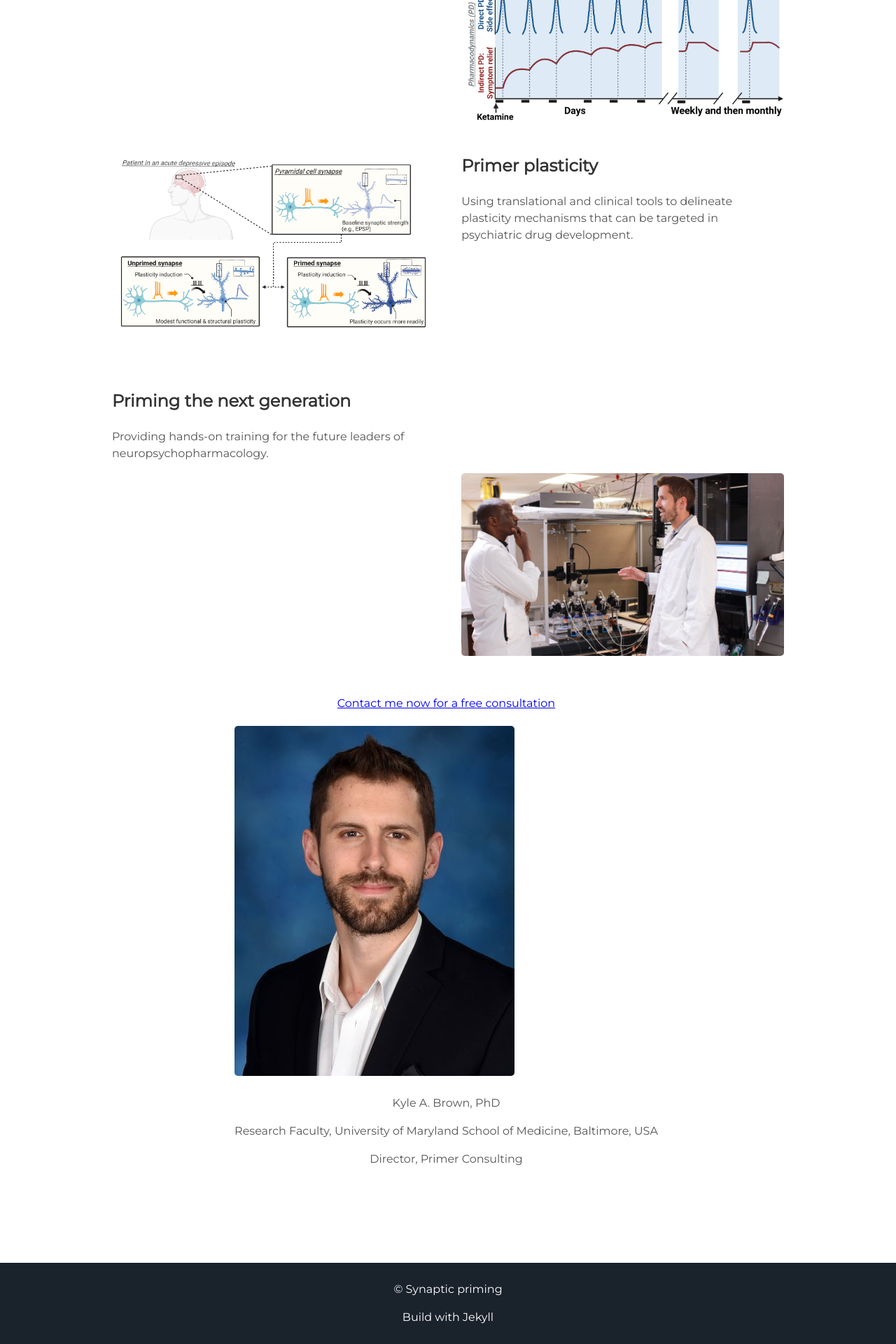
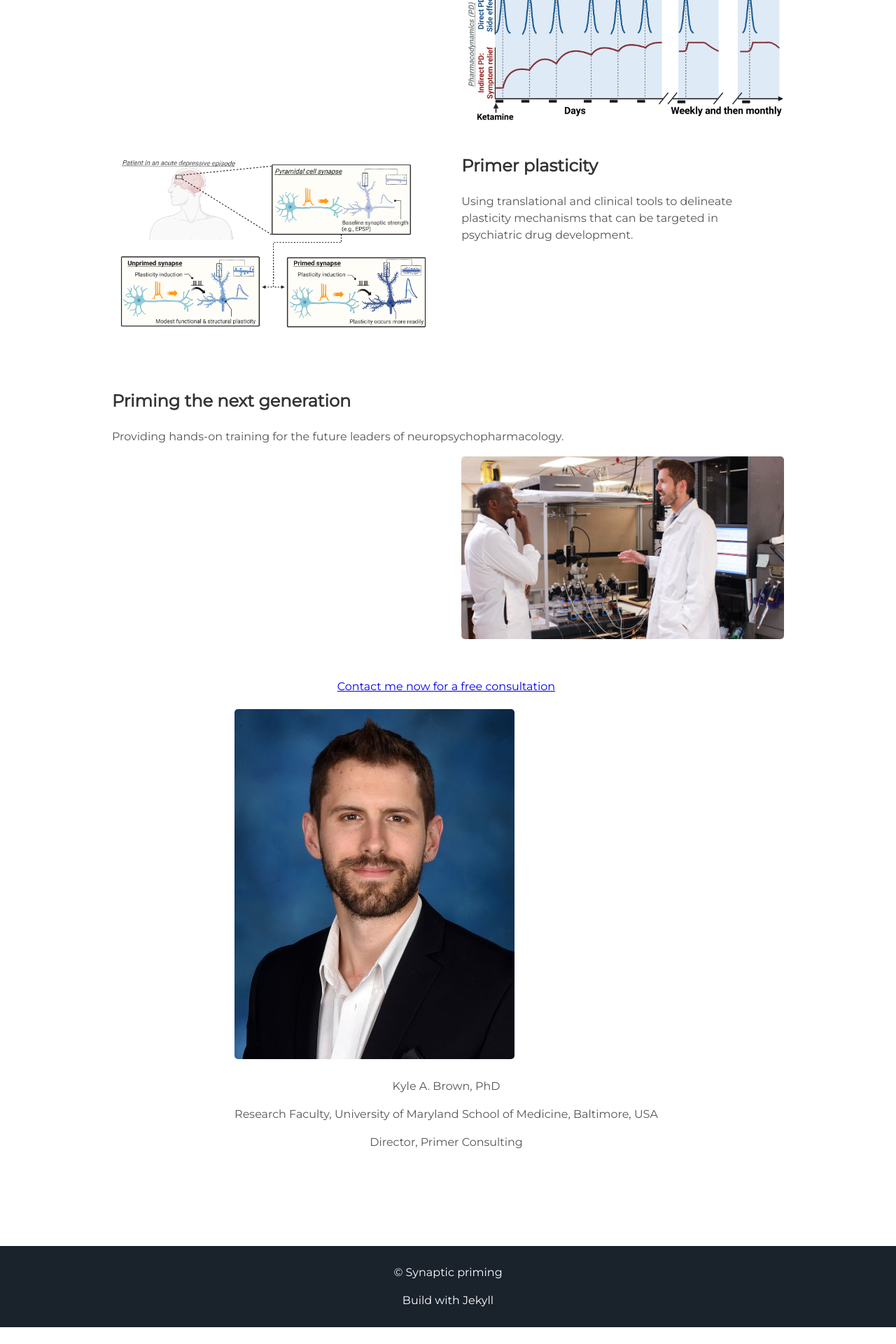
Before and after one commit to synaptic-priming/Nomad, a Jekyll site: the page built from index.html, in a window 1280 px wide. Shown: the part 2759-4679 px from the top of the page at 70% size. Built offline with Jekyll 4.4.1, drawn with Linux system fonts in a browser that asks for light colours; after the commit the page ends 4655 px from its top, so only the background shows below that.

Commit message:
Update projects.html

```diff
--- a/_includes/projects.html
+++ b/_includes/projects.html
@@ -1,5 +1,6 @@
 <div class="user-details">
   <h1> Current Projects </h1>
+  </div>
 </div>
 <div class="user-projects">
     <div class="contents-left">
@@ -20,7 +21,7 @@
   </div>
 </div>
   <div class="user-projects">
-      <div class="contents">
+      <div class="contents-left">
     <h3> Priming the next generation </h3>
     <p>Providing hands-on training for the future leaders of neuropsychopharmacology.</p>
   </div>
```
